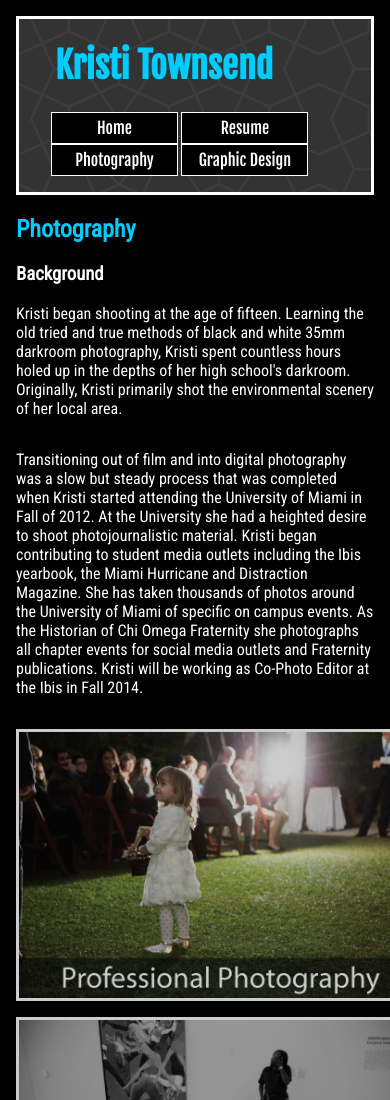
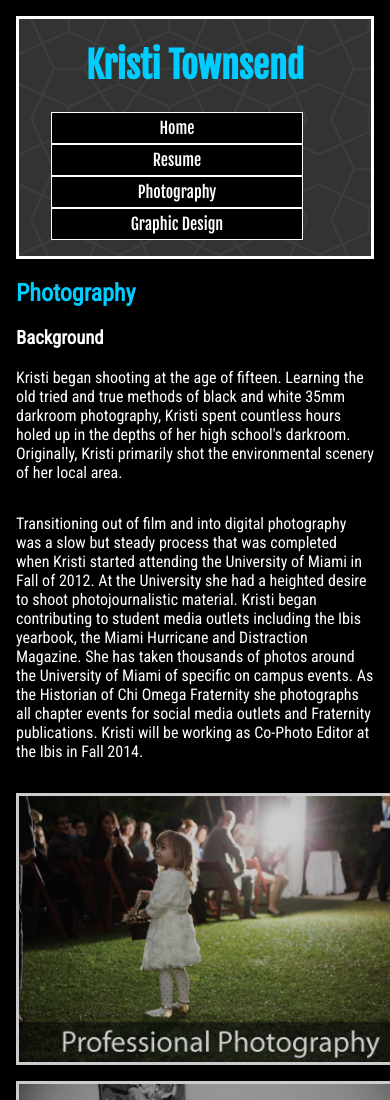
Before and after one commit to Kanntown/Kanntown.github.io, a plain HTML site: page photography.html in a window 390 px wide. Shown: the top 1100 px of the page. Drawn offline with Linux system fonts and the light colour scheme.

Commit message:
mobile edits

```diff
--- a/css/screen.css
+++ b/css/screen.css
@@ -43,22 +43,38 @@
 
 
 
-@media (max-width: 615px) {
+@media (max-width: 600px) {
 
-/*
-header nav ul li {
-	display: inline;
-	list-style-type: none;
+header h1 {
+	display: block;
+	text-align: center;
+	padding-left: 0;
 }
 
-header nav ul li a {
+nav {
+	position: relative;
+	list-style: none;
+}
+
+nav ul {
+	list-style: none;
+	margin: 0;
+	padding-bottom: 1em;
+}
+nav ul li {
 	display: block;
+	float: none;
+	position: static;
+	width: 75%;
 }
-li {
-	display: list-item;
+nav ul ul {
+	display: none;
 }
-*/
 
+section article p {
+	max-width: 100%;
+	padding-left: 0;
+}
 
 }
 @media (max-width: 400) {
@@ -66,5 +82,9 @@ li {
 nav ul li {
 	list-style: none;
 }
+span p {
+	float: none;
+}
+
 
 }
--- a/css/website.css
+++ b/css/website.css
@@ -71,6 +71,7 @@ nav ul li:hover ul {
 	left: 0;
 	padding-top: 5px;
 }
+
 section header {
 	border: none;
 }
```
Also changed, not shown: css/printstylesheet.css (+5 -2 lines), index.html (+1 -1 lines).
